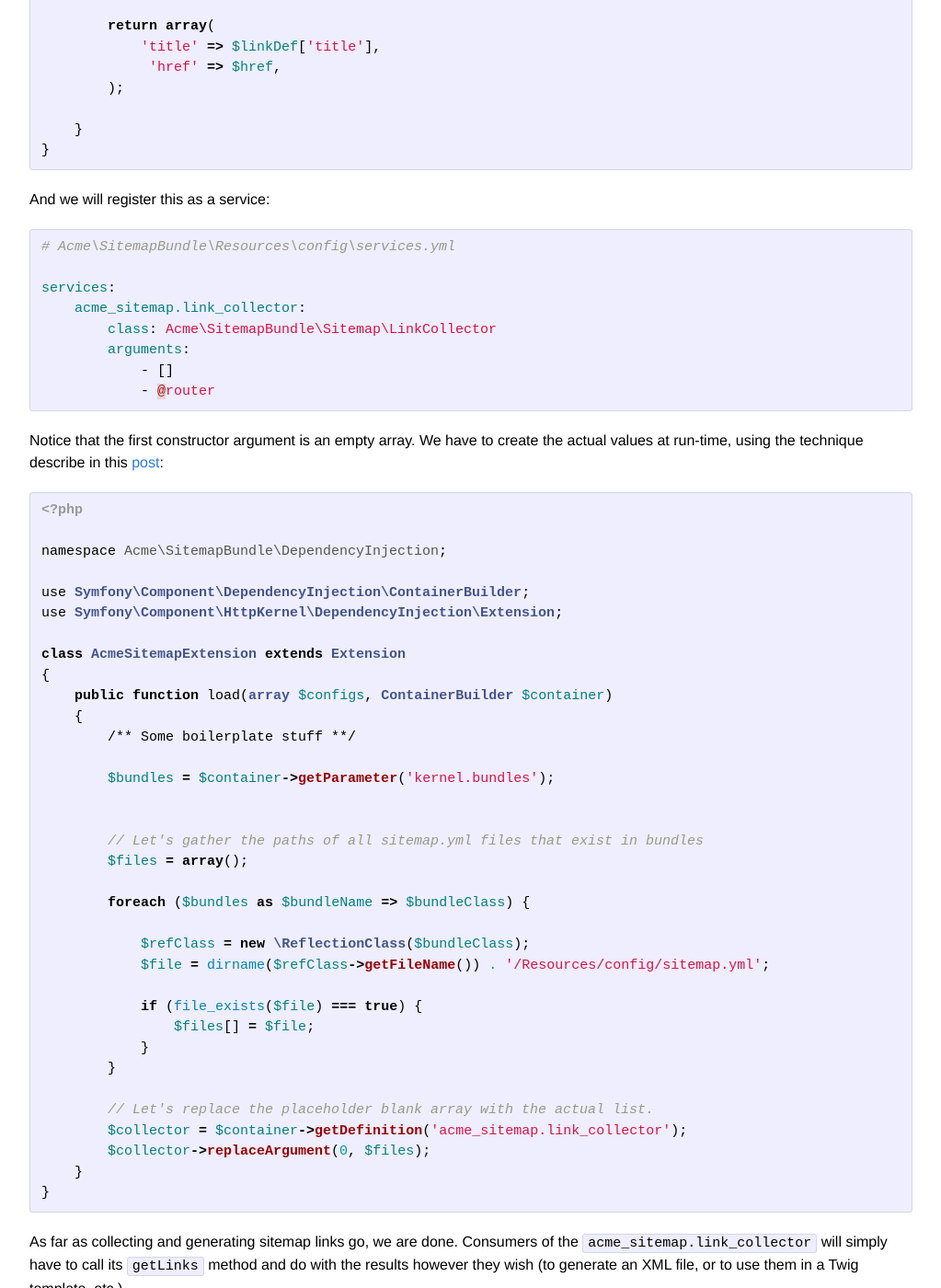
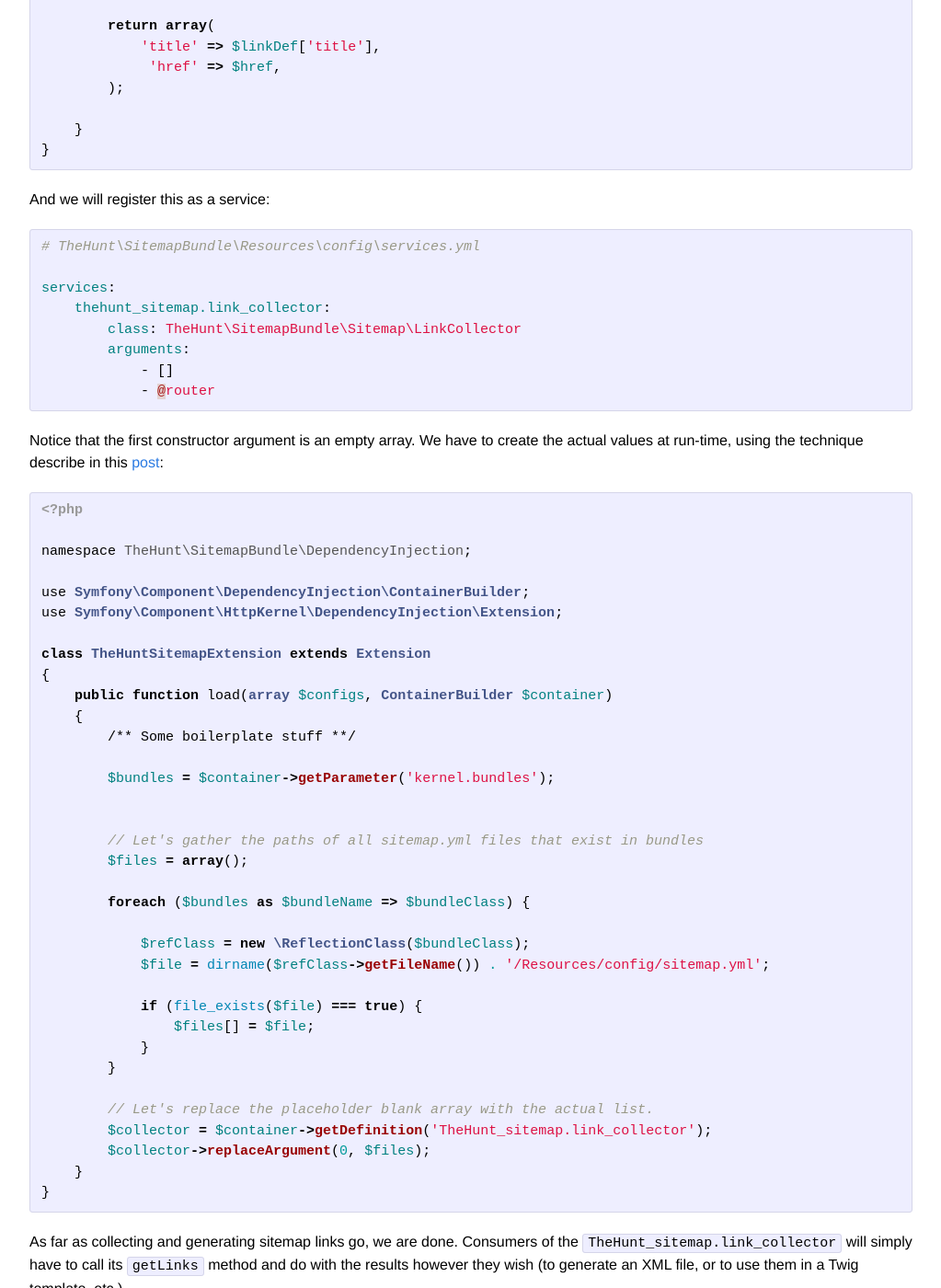
Before and after one commit to bezhermoso/bezhermoso.github.io, a Jekyll site: the page built from _posts/2014-07-21-config-cache-reading-bundle-resources-and-caching-for-performance.markdown, in a window 1280 px wide and 1400 px high, scrolled down 3330 px. Shown: the whole window at 92% size, without its empty margins (128-1151 px from the left). Built offline with Jekyll 4.4.1, drawn with Linux system fonts in a browser that asks for light colours; comment, search, counter and statistics services are not loaded; some of the changed text lies outside the part shown.

```diff
--- a/_posts/2014-07-17-locating-bundle-resources.markdown
+++ b/_posts/2014-07-15-locating-bundle-resources.markdown
@@ -1,7 +1,7 @@
 ---
 layout: post
 title: Locating bundle resources
-date: 2014-07-17
+date: 2014-07-15
 published: true
 ---
 
--- a/_posts/2014-07-21-config-cache-reading-bundle-resources-and-caching-for-performance.markdown
+++ b/_posts/2014-07-21-config-cache-reading-bundle-resources-and-caching-for-performance.markdown
@@ -34,10 +34,10 @@
 
 <hr>
 
-In a [previous blog post]({% post_url 2014-07-17-locating-bundle-resources %}), I detailed a way to locate resources within all registered bundles prior to or during
+In a [previous blog post]({% post_url 2014-07-15-locating-bundle-resources %}), I detailed a way to locate resources within all registered bundles prior to or during
 the compile stage of the service container. Let us build on top of that in a way that illustrates how to utilize the `ConfigCache` class as well.
 
-I'll illustrate these topics by telling a story of a certain fictional bundle named `Acme/SitemapBundle`, which offers this set of functionality:
+I'll illustrate these topics by telling a story of a certain fictional bundle named `TheHunt/SitemapBundle`, which offers this set of functionality:
 
 * Creates a page which lists links in the site
 * Automates the generation of the `sitemap.xml` file
@@ -83,19 +83,19 @@
 {% endhighlight %}
 
 Such files will be locate under the `Resources/config` directory across different bundles in your app.
-(For example, your `Acme\UserBundle\Resources\config\sitemap.yml` would register the user pages to the sitemap,
-while a similar file in `Acme\BlogBundle` would register blog posts, etc.)
+(For example, your `TheHunt\UserBundle\Resources\config\sitemap.yml` would register the user pages to the sitemap,
+while a similar file in `TheHunt\BlogBundle` would register blog posts, etc.)
 
 ###Services
 
 This bundle doesn't do that many things, and all of its responsibilities can be broken down across only a few services. The service of primary interest for us would be this, though:
 
-`Acme\SitemapBundle\Sitemap\LinkCollector` - This class is responsible for collecting links that are defined across different bundles:
+`TheHunt\SitemapBundle\Sitemap\LinkCollector` - This class is responsible for collecting links that are defined across different bundles:
 
 {% highlight php %}
 <?php
 
-namespace Acme\SitemapBundle\Sitemap;
+namespace TheHunt\SitemapBundle\Sitemap;
 
 use Symfony\Component\Routing\Generator\UrlGeneratorInterface;
 use Symfony\Component\Yaml\Yaml;
@@ -159,11 +159,11 @@
 And we will register this as a service:
 
 {% highlight yaml %}
-# Acme\SitemapBundle\Resources\config\services.yml
+# TheHunt\SitemapBundle\Resources\config\services.yml
 
 services:
-    acme_sitemap.link_collector:
-        class: Acme\SitemapBundle\Sitemap\LinkCollector
+    thehunt_sitemap.link_collector:
+        class: TheHunt\SitemapBundle\Sitemap\LinkCollector
         arguments:
             - []
             - @router
@@ -171,17 +171,17 @@
 {% endhighlight %}
 
 Notice that the first constructor argument is an empty array. We have to create the actual values at run-time,
-using the technique describe in this [post]({% post_url 2014-07-17-locating-bundle-resources %}):
+using the technique describe in this [post]({% post_url 2014-07-15-locating-bundle-resources %}):
 
 {% highlight php %}
 <?php
 
-namespace Acme\SitemapBundle\DependencyInjection;
+namespace TheHunt\SitemapBundle\DependencyInjection;
 
 use Symfony\Component\DependencyInjection\ContainerBuilder;
 use Symfony\Component\HttpKernel\DependencyInjection\Extension;
 
-class AcmeSitemapExtension extends Extension
+class TheHuntSitemapExtension extends Extension
 {
     public function load(array $configs, ContainerBuilder $container)
     {
@@ -204,14 +204,14 @@
         }
 
         // Let's replace the placeholder blank array with the actual list.
-        $collector = $container->getDefinition('acme_sitemap.link_collector');
+        $collector = $container->getDefinition('TheHunt_sitemap.link_collector');
         $collector->replaceArgument(0, $files);
     }
 }
 
 {% endhighlight %}
 
-As far as collecting and generating sitemap links go, we are done. Consumers of the `acme_sitemap.link_collector` will simply have to call its `getLinks` method and do with the results
+As far as collecting and generating sitemap links go, we are done. Consumers of the `TheHunt_sitemap.link_collector` will simply have to call its `getLinks` method and do with the results
 however they wish (to generate an XML file, or to use them in a Twig template, etc.)
 
 ###Caching
@@ -230,7 +230,7 @@
 {% highlight php %}
 <?php
 
-namespace Acme\SitemapBundle\Sitemap;
+namespace TheHunt\SitemapBundle\Sitemap;
 
 use Symfony\Component\Routing\Generator\UrlGeneratorInterface;
 use Symfony\Component\Config\ConfigCache;
@@ -272,7 +272,7 @@
 
 {% endhighlight %}
 
-Now, when `$this->get('acme_sitemap.link_collector')->getLinks()` is run for the first time, a file named `sitemap-links.php.cache` will
+Now, when `$this->get('TheHunt_sitemap.link_collector')->getLinks()` is run for the first time, a file named `sitemap-links.php.cache` will
 be created under the cache directory which contains something like:
 
 {% highlight php %}
@@ -304,7 +304,7 @@
 {% highlight php %}
 <?php
 
-namespace Acme\SitemapBundle\DependencyInjection;
+namespace TheHunt\SitemapBundle\DependencyInjection;
 
 use Symfony\Component\Config\Definition\Builder\TreeBuilder;
 use Symfony\Component\Config\Definition\ConfigurationInterface;
@@ -332,7 +332,7 @@
 {% highlight yaml %}
 # app/config/config.yml
 
-acme_sitemap:
+thehunt_sitemap:
     cache: true # We can turn the caching layer on/off from here.
 
 {% endhighlight %}
@@ -342,19 +342,19 @@
 {% highlight php %}
 <?php
 
-namespace Acme\SitemapBundle\DependencyInjection;
+namespace TheHunt\SitemapBundle\DependencyInjection;
 
 use Symfony\Component\DependencyInjection\ContainerBuilder;
 use Symfony\Component\HttpKernel\DependencyInjection\Extension;
 
-class AcmeSitemapExtension extends Extension
+class TheHuntSitemapExtension extends Extension
 {
     public function load(array $configs, ContainerBuilder $container)
     {
         /** Gather files... **/
 
         // Let's replace the placeholder blank array with the actual list.
-        $collector = $container->getDefinition('acme_sitemap.link_collector');
+        $collector = $container->getDefinition('TheHunt_sitemap.link_collector');
         $collector->replaceArgument(0, $files);
 
 
@@ -362,7 +362,7 @@
         if ($config['cache'] === true) {
 
             // Replace the link collector class to use the one with caching awareness
-            $collector->setClass('Acme\SitemapBundle\Sitemap\CachingLinkCollector');
+            $collector->setClass('TheHunt\SitemapBundle\Sitemap\CachingLinkCollector');
 
             // Add the additional required values needed by the cache-aware counterpart
             $collector->addArgument($container->getParameter('kernel.cache_dir'));
```
Also changed, not shown: _posts/2014-07-22-reading-annotations.markdown (added, +206 -0 lines).
